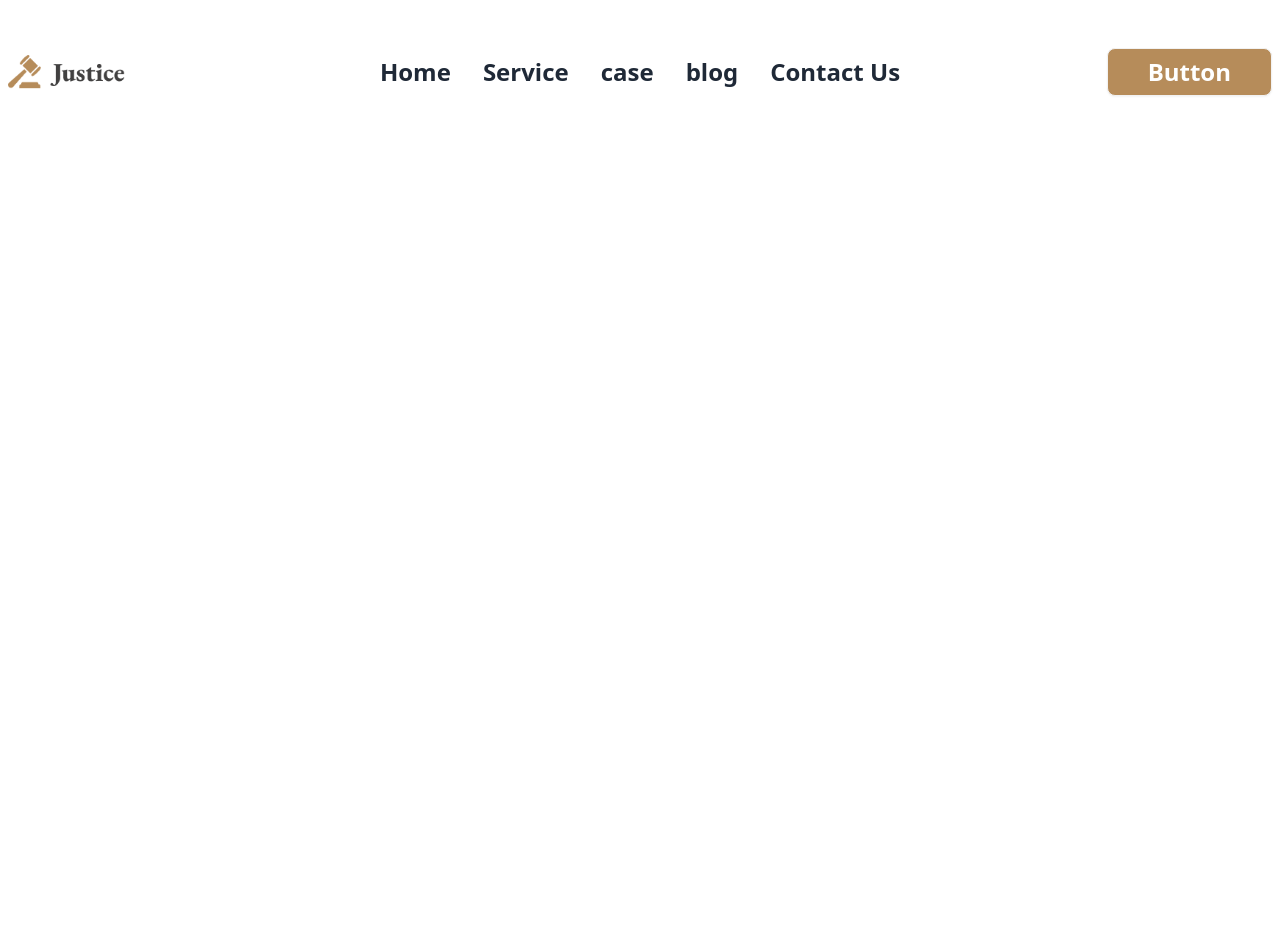
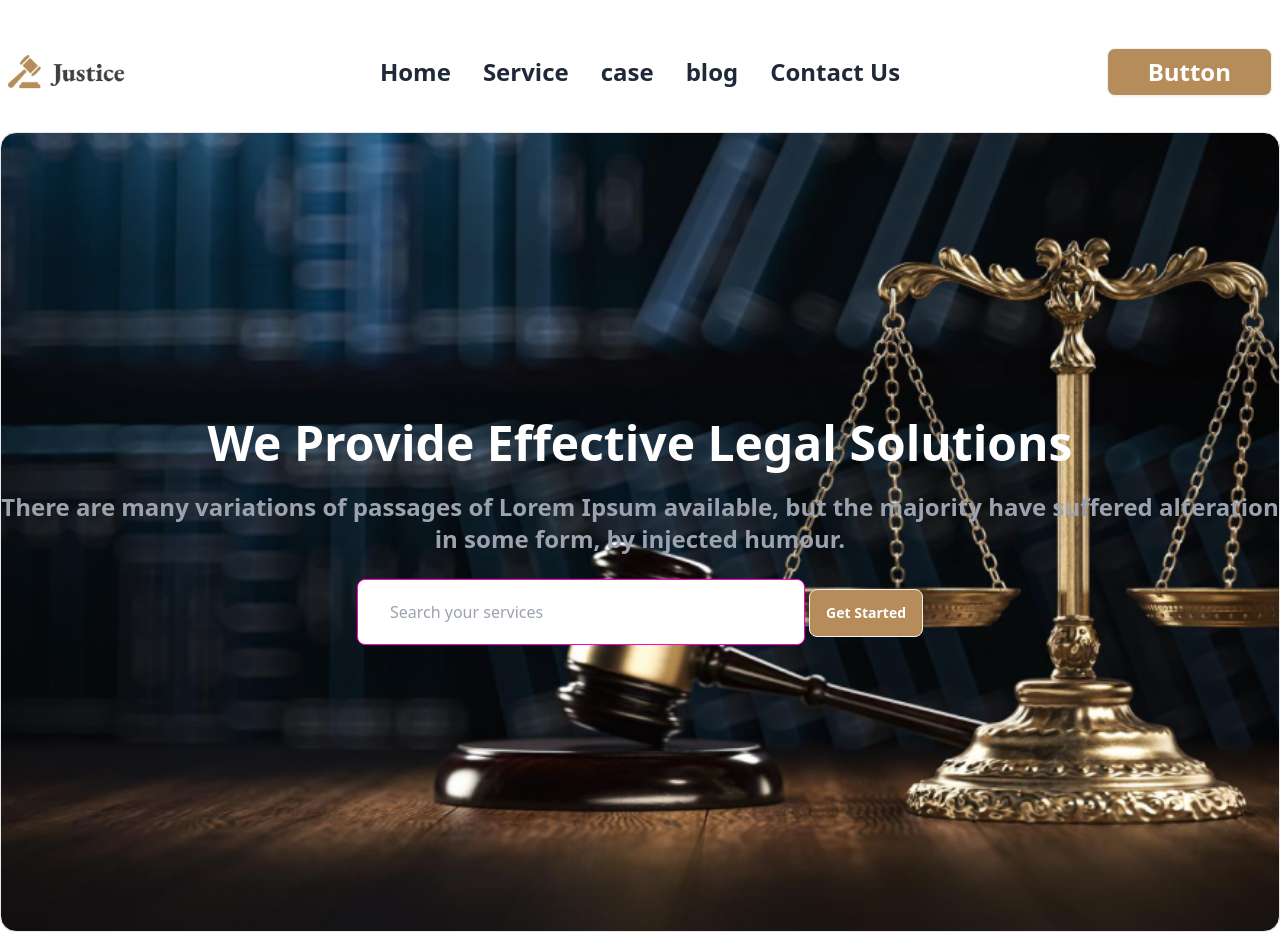
Before and after one commit to Rifat-Alam-Chowdhury/legal-solution, a plain HTML site: page index.html in a window 1280 px wide. Before the commit the page ends 800 px from the top, so only its background shows below. Drawn offline with nearby package versions, Linux system fonts and the light colour scheme.

Commit message:
banner done

```diff
--- a/index.html
+++ b/index.html
@@ -1,35 +1,39 @@
 <!DOCTYPE html>
 <html lang="en">
   <head>
-    <meta charset="UTF-8">
-    <meta name="viewport" content="width=device-width, initial-scale=1.0">
+    <meta charset="UTF-8" />
+    <meta name="viewport" content="width=device-width, initial-scale=1.0" />
     <title>Document</title>
     <!-- tailwind and daisyUI cdn -->
 
-<link href="https://cdn.jsdelivr.net/npm/daisyui@4.12.10/dist/full.min.css" rel="stylesheet" type="text/css" />
+    <link
+      href="https://cdn.jsdelivr.net/npm/daisyui@4.12.10/dist/full.min.css"
+      rel="stylesheet"
+      type="text/css"
+    />
     <script src="https://cdn.tailwindcss.com"></script>
     <script>
       tailwind.config = {
         theme: {
           extend: {
             colors: {
-                clifford: '#da373d',
-                'uni-color': 'rgb(182, 140, 90)',                }
-            }
-          }
-        }
+              clifford: "#da373d",
+              "uni-color": "rgb(182, 140, 90)",
+            },
+          },
+        },
+      };
     </script>
   </head>
   <body>
-
     <head>
       <!-- nav -->
       <nav class="container mx-auto">
-            <div class="navbar lg:pt-5 my-5 ">
+        <div class="navbar lg:pt-5 my-5">
           <div class="navbar-start">
-                    <img src="./images/logo2.png" alt="" class="lg:size-1/3">
+            <img src="./images/logo2.png" alt="" class="lg:size-1/3" />
           </div>
-                <div class="navbar-center hidden lg:flex ">
+          <div class="navbar-center hidden lg:flex">
             <ul class="menu menu-horizontal px-1 text-2xl font-bold">
               <li><a>Home</a></li>
               <li><a>Service</a></li>
@@ -39,12 +43,44 @@
             </ul>
           </div>
           <div class="navbar-end">
-                  <a class="btn bg-uni-color text-white font-bold text-2xl px-10">Button</a>
+            <a class="btn bg-uni-color text-white font-bold text-2xl px-10"
+              >Button</a
+            >
           </div>
         </div>
       </nav>
       <!-- nav -->
     </head>
 
+    <main class="container mx-auto">
+      <!-- img section  -->
+      <section>
+        <div
+          class="hero bg-no-repeat sm:bg-auto lg:bg-cover h-screen border rounded-2xl"
+          style="background-image: url('./images/banner.png')"
+        >
+          <div class="text-center">
+            <div class="">
+              <h1 class="text-5xl font-bold text-white">
+                We Provide Effective Legal Solutions
+              </h1>
+              <p class="py-6 text-gray-400 font-bold text-2xl">
+                There are many variations of passages of Lorem Ipsum available,
+                but the majority have suffered alteration in some form, by
+                injected humour.
+              </p>
+              <input
+                type="text"
+                placeholder="Search your services"
+                class="input input-bordered input-secondary lg:w-full lg:max-w-md p-8"
+              />
+              <button class="btn bg-uni-color text-white font-bold">
+                Get Started
+              </button>
+            </div>
+          </div>
+        </div>
+      </section>
+    </main>
   </body>
 </html>
```
Lines whose indentation alone changed are shown as unchanged.
